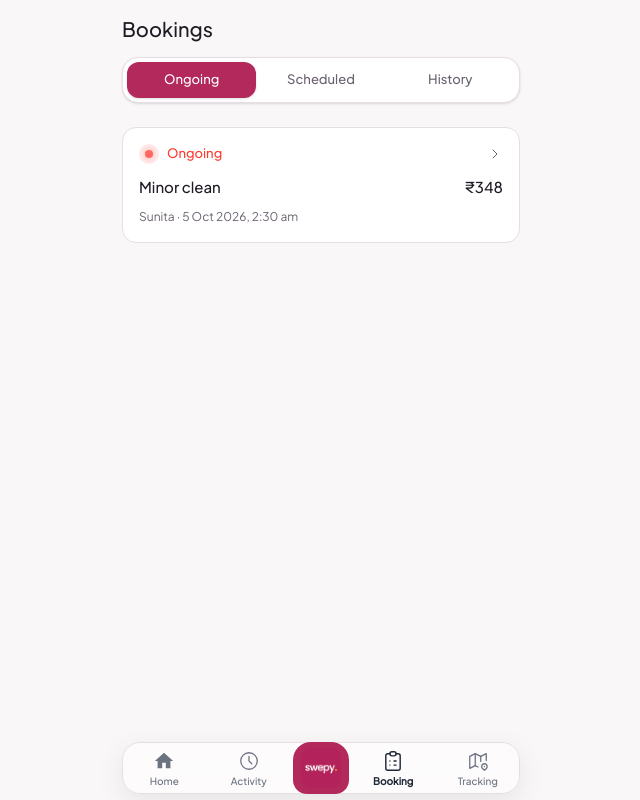
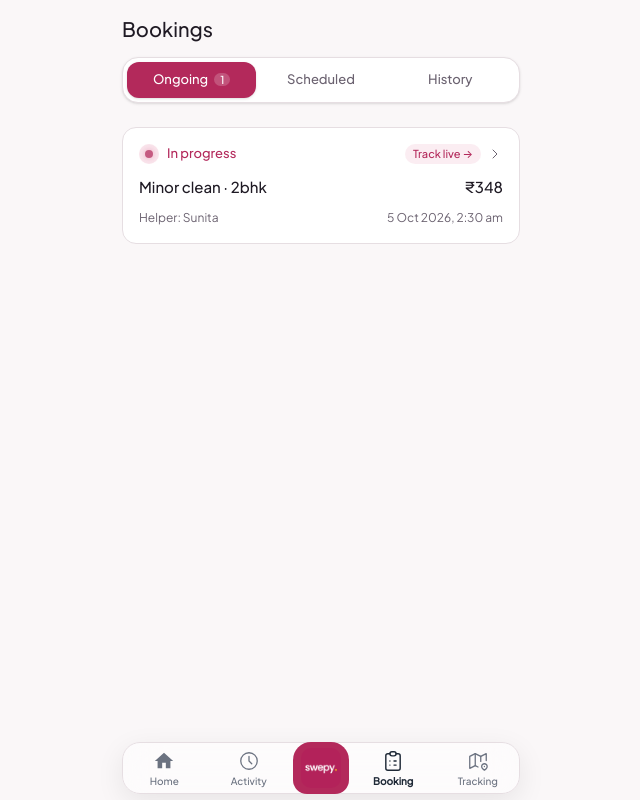
Before and after one commit to aravvc212121-star/swepy, a Next.js app: page /orders in a window 1280 px wide. Shown: the whole page, without its empty margins (319-959 px from the left). Built offline with nearby package versions, Linux system fonts and the light colour scheme; no server answers.

Commit message:
fix(orders): strict OTP validation, order completion flow, and real store bookings in ongoing/scheduled/history tabs

```diff
--- a/src/app/checkout/page.tsx
+++ b/src/app/checkout/page.tsx
@@ -18,6 +18,8 @@ import { useI18n } from "@/lib/i18n";
 import { usePaymentStore, getMethodLabel } from "@/lib/payment-store";
 import PaymentSheet from "@/components/payment-sheet";
 import { getOrderDraft, saveOrderDraft, type OrderDraft } from "@/lib/order-draft";
+import { useSwepy } from "@/lib/swepy/provider";
+import { generateOtp } from "@/lib/swepy";
 
 const ALL_SLOTS = ["7:00 am", "8:00 am", "9:00 am", "10:00 am", "11:00 am", "12:00 pm", "2:00 pm", "3:00 pm", "4:00 pm", "5:00 pm", "6:00 pm", "7:00 pm"];
 const DAY_LABELS = ["Sun", "Mon", "Tue", "Wed", "Thu", "Fri", "Sat"];
@@ -25,6 +27,7 @@ const MONTH_LABELS = ["Jan", "Feb", "Mar", "Apr", "May", "Jun", "Jul", "Aug", "S
 
 export default function CheckoutPage() {
   const router = useRouter();
+  const { store } = useSwepy();
   const { t } = useI18n();
   const [draft, setDraft] = useState<OrderDraft>(() => getOrderDraft());
   const [mode, setMode] = useState<"instant" | "schedule">("instant");
@@ -86,6 +89,38 @@ export default function CheckoutPage() {
       return;
     }
     saveOrderDraft({ notes });
+
+    if (mode === "schedule") {
+      const scheduledDate = dates[selectedDateIdx];
+      const slotStr = selectedSlot || "10:00 am";
+      const scheduledStr = `${scheduledDate.toLocaleDateString("en-US", { month: "short", day: "numeric" })} at ${slotStr}`;
+
+      store?.createBooking({
+        id: "bk_sch_" + Date.now(),
+        user_id: "customer",
+        user_name: "Customer",
+        service_name: draft.serviceName || "Minor clean",
+        home_size: formatHomeSize(draft.homeSize),
+        address_short: demoAddress.label,
+        address_full: demoAddress.full_address,
+        lat: 28.6139,
+        lng: 77.2090,
+        price: total,
+        otp: generateOtp(),
+        status: "accepted",
+        scheduled_for: scheduledStr,
+        helper_id: null,
+        helper_name: null,
+        helper_lat: null,
+        helper_lng: null,
+        radius_step: 0,
+        rating: null,
+        created_at: new Date().toISOString(),
+      });
+      router.push("/orders?tab=scheduled");
+      return;
+    }
+
     router.push("/searching");
   };
 
--- a/src/app/orders/page.tsx
+++ b/src/app/orders/page.tsx
@@ -1,45 +1,182 @@
 "use client";
 
-import { useState, useMemo } from "react";
+import { useState, useMemo, useEffect, Suspense } from "react";
+import { useSearchParams } from "next/navigation";
 import AppShell from "@/components/app-shell";
 import BottomNav from "@/components/bottom-nav";
 import { PageTitle, Card, CardStack } from "@/components/ui";
-import { IconCheck, IconChevronRight, IconClock, IconSparkles } from "@/components/icons";
+import { IconCheck, IconChevronRight, IconClock, IconMapPin, IconSparkles } from "@/components/icons";
 import { demoOrders } from "@/lib/mock-data";
 import { formatINR, formatDate } from "@/lib/utils";
 import { useI18n } from "@/lib/i18n";
+import { useSwepy } from "@/lib/swepy/provider";
+import type { Booking as SwepyBooking } from "@/lib/swepy";
 
 type Tab = "ongoing" | "scheduled" | "history";
 
-export default function OrdersPage() {
+interface DisplayOrder {
+  id: string;
+  bookingId: string;
+  serviceName: string;
+  homeSize: string;
+  price: number;
+  status: string;
+  helperName: string | null;
+  scheduledFor?: string | null;
+  createdAt: string;
+  isReal: boolean;
+}
+
+function OrdersContent() {
   const { t } = useI18n();
-  const [activeTab, setActiveTab] = useState<Tab>("ongoing");
+  const searchParams = useSearchParams();
+  const { store, ready } = useSwepy();
+
+  const urlTab = searchParams.get("tab") as Tab | null;
+  const [activeTab, setActiveTab] = useState<Tab>(
+    urlTab === "history" || urlTab === "scheduled" || urlTab === "ongoing"
+      ? urlTab
+      : "ongoing"
+  );
+
+  // Sync tab with URL if param changes
+  useEffect(() => {
+    if (urlTab === "history" || urlTab === "scheduled" || urlTab === "ongoing") {
+      setActiveTab(urlTab);
+    }
+  }, [urlTab]);
+
+  // Read local store bookings
+  const [storeBookings, setStoreBookings] = useState<SwepyBooking[]>([]);
+
+  const loadStoreBookings = () => {
+    if (!store) return;
+    try {
+      const all = store.getAllBookings?.() || store.listBookingsForUser("customer") || [];
+      setStoreBookings(all);
+    } catch {
+      /* ignore */
+    }
+  };
+
+  useEffect(() => {
+    if (ready) {
+      loadStoreBookings();
+    }
+  }, [ready, store]);
+
+  // Keep synced across tabs/storage changes
+  useEffect(() => {
+    const handleStorage = () => loadStoreBookings();
+    window.addEventListener("storage", handleStorage);
+    return () => window.removeEventListener("storage", handleStorage);
+  }, []);
 
   const { ongoing, scheduled, history } = useMemo(() => {
-    const ong = [];
-    const sch = [];
-    const hist = [];
+    const ong: DisplayOrder[] = [];
+    const sch: DisplayOrder[] = [];
+    const hist: DisplayOrder[] = [];
+    const seenBookingIds = new Set<string>();
 
-    for (const order of demoOrders) {
-      const state = order.booking.state;
-      if (state === "completed" || state === "rated" || state === "cancelled") {
-        hist.push(order);
-      } else if (!order.booking.instant && order.booking.scheduled_for) {
-        sch.push(order);
+    // 1. Process real bookings from Swepy store
+    for (const b of storeBookings) {
+      seenBookingIds.add(b.id);
+      const isTerminal =
+        b.status === "completed" ||
+        b.status === "cancelled" ||
+        b.status === "expired" ||
+        (b.status as string) === "rated";
+
+      const orderItem: DisplayOrder = {
+        id: b.id,
+        bookingId: b.id,
+        serviceName: b.service_name,
+        homeSize: b.home_size,
+        price: b.price,
+        status: b.status,
+        helperName: b.helper_name,
+        scheduledFor: b.scheduled_for,
+        createdAt: b.created_at,
+        isReal: true,
+      };
+
+      if (isTerminal) {
+        hist.push(orderItem);
+      } else if (b.scheduled_for) {
+        sch.push(orderItem);
       } else {
-        ong.push(order);
+        ong.push(orderItem);
       }
     }
+
+    // 2. Process demo orders (skip any duplicate booking IDs)
+    for (const d of demoOrders) {
+      if (seenBookingIds.has(d.booking.id)) continue;
+
+      const state = d.booking.state;
+      const isTerminal = state === "completed" || state === "rated" || state === "cancelled";
+
+      const orderItem: DisplayOrder = {
+        id: d.id,
+        bookingId: d.booking.id,
+        serviceName: d.booking.service.name,
+        homeSize: d.booking.home_size || "2 BHK",
+        price: d.booking.price_breakdown.total,
+        status: state,
+        helperName: d.booking.helper?.name || null,
+        scheduledFor: d.booking.scheduled_for,
+        createdAt: d.booking.created_at,
+        isReal: false,
+      };
+
+      if (isTerminal) {
+        hist.push(orderItem);
+      } else if (!d.booking.instant && d.booking.scheduled_for) {
+        sch.push(orderItem);
+      } else {
+        ong.push(orderItem);
+      }
+    }
+
     return { ongoing: ong, scheduled: sch, history: hist };
-  }, []);
+  }, [storeBookings]);
 
   const visibleOrders =
-    activeTab === "ongoing" ? ongoing :
-    activeTab === "scheduled" ? scheduled :
-    history;
+    activeTab === "ongoing"
+      ? ongoing
+      : activeTab === "scheduled"
+      ? scheduled
+      : history;
+
+  const getStatusLabel = (order: DisplayOrder) => {
+    if (order.status === "completed" || order.status === "rated") {
+      return t("orders.completed");
+    }
+    if (order.status === "cancelled") {
+      return t("booking.cancelled");
+    }
+    if (activeTab === "scheduled") {
+      return t("orders.scheduled");
+    }
+    if (order.status === "on_the_way") {
+      return "On the way";
+    }
+    if (order.status === "arrived") {
+      return "Helper arrived";
+    }
+    if (order.status === "in_progress") {
+      return "In progress";
+    }
+    if (order.status === "accepted") {
+      return "Helper assigned";
+    }
+    if (order.status === "searching") {
+      return "Searching helper";
+    }
+    return t("orders.ongoing");
+  };
 
   return (
-    <>
     <AppShell>
       <PageTitle>{t("orders.title")}</PageTitle>
 
@@ -49,13 +186,18 @@ export default function OrdersPage() {
           <button
             key={tab}
             onClick={() => setActiveTab(tab)}
-              className={`flex-1 py-2 text-[13px] font-medium rounded-[12px] transition-all no-select ${
+            className={`flex-1 py-2 text-[13px] font-medium rounded-[12px] transition-all no-select cursor-pointer ${
               activeTab === tab
                 ? "bg-brand-rose text-white shadow-sm"
                 : "text-ink-muted hover:text-ink"
             }`}
           >
             {t(`orders.${tab}`)}
+            {tab === "ongoing" && ongoing.length > 0 && (
+              <span className="ml-1.5 px-1.5 py-0.2 text-[11px] rounded-full bg-white/20">
+                {ongoing.length}
+              </span>
+            )}
           </button>
         ))}
       </div>
@@ -63,11 +205,14 @@ export default function OrdersPage() {
       {/* ── Order List ── */}
       <CardStack>
         {visibleOrders.map((order) => {
-            const isCompleted = order.booking.state === "completed" || order.booking.state === "rated";
+          const isCompleted =
+            order.status === "completed" || order.status === "rated";
+          const isCancelled = order.status === "cancelled";
+
           return (
             <a
               key={order.id}
-                href={`/booking/${order.booking.id}`}
+              href={`/booking/${order.bookingId}`}
               className="no-underline block no-select"
               data-pressable=""
             >
@@ -78,24 +223,37 @@ export default function OrdersPage() {
                     <div className="flex items-center gap-2">
                       {isCompleted ? (
                         <div
-                            className="w-5 h-5 rounded-full flex items-center justify-center"
+                          className="w-5 h-5 rounded-full flex items-center justify-center shrink-0"
                           style={{ backgroundColor: "#E4F3EA" }}
                         >
                           <IconCheck size={12} className="text-sage" strokeWidth={2.5} />
                         </div>
                       ) : activeTab === "scheduled" ? (
                         <div
-                            className="w-5 h-5 rounded-full flex items-center justify-center"
-                            style={{ backgroundColor: "var(--brand-rose)", opacity: 0.1 }}
+                          className="w-5 h-5 rounded-full flex items-center justify-center shrink-0"
+                          style={{ backgroundColor: "rgba(217, 80, 127, 0.12)" }}
                         >
                           <IconClock size={12} className="text-brand-rose" strokeWidth={2.5} />
                         </div>
+                      ) : isCancelled ? (
+                        <div
+                          className="w-5 h-5 rounded-full flex items-center justify-center shrink-0"
+                          style={{ backgroundColor: "#FEF2F2" }}
+                        >
+                          <span className="text-[10px] text-red-600 font-bold">✕</span>
+                        </div>
                       ) : (
                         <div
-                            className="w-5 h-5 rounded-full flex items-center justify-center"
-                            style={{ backgroundColor: "rgba(255, 59, 48, 0.1)" }}
+                          className="w-5 h-5 rounded-full flex items-center justify-center shrink-0"
+                          style={{ backgroundColor: "rgba(217, 80, 127, 0.15)" }}
                         >
-                            <div className="w-2 h-2 rounded-full animate-pulse" style={{ backgroundColor: "#FF3B30", boxShadow: "0 0 6px rgba(255, 59, 48, 0.6)" }} />
+                          <div
+                            className="w-2 h-2 rounded-full animate-pulse"
+                            style={{
+                              backgroundColor: "var(--brand-rose)",
+                              boxShadow: "0 0 6px rgba(217, 80, 127, 0.6)",
+                            }}
+                          />
                         </div>
                       )}
                       <span
@@ -103,38 +261,54 @@ export default function OrdersPage() {
                         style={{
                           color: isCompleted
                             ? "#1E6B42"
+                            : isCancelled
+                            ? "#B3261E"
                             : activeTab === "scheduled"
                             ? "var(--brand-rose)"
-                              : "#FF3B30",
+                            : "var(--brand-rose)",
                         }}
                       >
-                          {isCompleted
-                            ? t(order.booking.state === "completed" ? "orders.completed" : "orders.rated")
-                            : activeTab === "scheduled"
-                            ? t("orders.scheduled")
-                            : t("orders.ongoing")}
+                        {getStatusLabel(order)}
                       </span>
                     </div>
+
+                    <div className="flex items-center gap-1.5">
+                      {activeTab === "ongoing" && (
+                        <span
+                          className="px-2 py-0.5 rounded-full text-[11px] font-medium"
+                          style={{
+                            backgroundColor: "rgba(217, 80, 127, 0.1)",
+                            color: "var(--brand-rose)",
+                          }}
+                        >
+                          Track live →
+                        </span>
+                      )}
                       <IconChevronRight size={16} className="text-ink-muted" />
+                    </div>
                   </div>
 
                   {/* Row 2: service name + price */}
                   <div className="flex items-center justify-between mt-1">
                     <span className="text-[15px] font-medium text-ink">
-                        {order.booking.service.name}
+                      {order.serviceName} · {order.homeSize}
                     </span>
                     <span className="text-[15px] font-medium text-ink">
-                        {formatINR(order.booking.price_breakdown.total)}
+                      {formatINR(order.price)}
                     </span>
                   </div>
 
                   {/* Row 3: helper · date */}
-                    <span className="text-[12px] text-ink-muted mt-0.5">
-                      {order.booking.helper?.name || "Assigning..."} ·{" "}
-                      {activeTab === "scheduled" && order.booking.scheduled_for
-                        ? formatDate(order.booking.scheduled_for)
-                        : formatDate(order.booking.created_at)}
+                  <div className="flex items-center justify-between text-[12px] text-ink-muted mt-0.5">
+                    <span>
+                      {order.helperName ? `Helper: ${order.helperName}` : "Assigning helper..."}
                     </span>
+                    <span>
+                      {activeTab === "scheduled" && order.scheduledFor
+                        ? formatDate(order.scheduledFor)
+                        : formatDate(order.createdAt)}
+                    </span>
+                  </div>
                 </div>
               </Card>
             </a>
@@ -147,7 +321,7 @@ export default function OrdersPage() {
           <p className="text-[15px] text-ink-muted">{t("orders.noBookings")}</p>
           <a
             href="/"
-              className="text-[13px] font-medium mt-2 inline-flex items-center justify-center min-h-[44px] px-4 rounded-[12px] no-underline no-select bg-surface"
+            className="text-[13px] font-medium mt-2 inline-flex items-center justify-center min-h-[44px] px-4 rounded-[12px] no-underline no-select bg-surface shadow-xs"
             data-pressable=""
             style={{ color: "var(--brand-rose)" }}
           >
@@ -156,7 +330,23 @@ export default function OrdersPage() {
         </div>
       )}
     </AppShell>
+  );
+}
 
+export default function OrdersPage() {
+  return (
+    <>
+      <Suspense
+        fallback={
+          <AppShell>
+            <div className="flex items-center justify-center py-20">
+              <div className="w-7 h-7 rounded-full border-2 border-brand-rose border-t-transparent animate-spin" />
+            </div>
+          </AppShell>
+        }
+      >
+        <OrdersContent />
+      </Suspense>
       <BottomNav />
     </>
   );
--- a/src/app/searching/page.tsx
+++ b/src/app/searching/page.tsx
@@ -253,6 +253,7 @@ export default function SearchingPage() {
       ts: Date.now(),
       sender: session.user_id,
       radius_m: CONFIG.RADIUS_STEPS_M[0],
+      otp: newBooking.otp,
     });
 
     // Start countdown timer with radius expansion
@@ -288,6 +289,7 @@ export default function SearchingPage() {
             ts: Date.now(),
             sender: session.user_id,
             radius_m: CONFIG.RADIUS_STEPS_M[currentStep],
+            otp: newBooking.otp,
           });
 
           transport.send({
--- a/src/lib/swepy/status.ts
+++ b/src/lib/swepy/status.ts
@@ -15,7 +15,7 @@ const TRANSITIONS: Record<BookingStatus, readonly BookingStatus[]> = {
   searching:   ["accepted", "cancelled", "expired"],
   accepted:    ["on_the_way", "cancelled", "searching"],  // searching = helper released
   on_the_way:  ["arrived", "cancelled"],
-  arrived:     ["in_progress"],
+  arrived:     ["in_progress", "completed"],
   in_progress: ["completed"],
   completed:   [],
   cancelled:   [],
--- a/src/lib/swepy/store-api.ts
+++ b/src/lib/swepy/store-api.ts
@@ -36,6 +36,10 @@ export function createApiStore(): SwepyStore {
       return [];
     },
 
+    getAllBookings() {
+      return [];
+    },
+
     listBookingsForHelper(helperId) {
       return [];
     },
--- a/src/lib/swepy/store-browser.ts
+++ b/src/lib/swepy/store-browser.ts
@@ -50,7 +50,13 @@ export function createBrowserStore(): SwepyStore {
     },
 
     listBookingsForUser(userId) {
-      return readList<Booking>(BOOKINGS_KEY).filter(b => b.user_id === userId);
+      const all = readList<Booking>(BOOKINGS_KEY);
+      if (!userId || userId === "all" || userId === "customer") return all;
+      return all.filter(b => b.user_id === userId || !b.user_id || b.user_id === "customer" || b.user_id === "customer_demo");
+    },
+
+    getAllBookings() {
+      return readList<Booking>(BOOKINGS_KEY);
     },
 
     listBookingsForHelper(helperId) {
--- a/src/lib/swepy/store.ts
+++ b/src/lib/swepy/store.ts
@@ -21,6 +21,9 @@ export interface SwepyStore {
   /** DB-READY: SELECT * FROM bookings WHERE user_id = $1 ORDER BY created_at DESC */
   listBookingsForUser(userId: string): Booking[];
 
+  /** DB-READY: SELECT * FROM bookings ORDER BY created_at DESC */
+  getAllBookings?(): Booking[];
+
   /** DB-READY: SELECT * FROM bookings WHERE helper_id = $1 ORDER BY created_at DESC */
   listBookingsForHelper(helperId: string): Booking[];
 
--- a/src/lib/swepy/types.ts
+++ b/src/lib/swepy/types.ts
@@ -49,6 +49,7 @@ export interface Booking {
   updated_at: string;
   notes?: string;
   addons?: string[];
+  scheduled_for?: string | null;
 }
 
 /* ── Earning record ── */
@@ -70,7 +71,7 @@ export type RealtimeEvent =
   | { type: "helper_online";    helper_id: string; name: string; lat: number; lng: number; ts: number; sender: string }
   | { type: "helper_location";  helper_id: string; name?: string; lat: number; lng: number; heading_deg?: number | null; speed_mps?: number | null; ts: number; sender: string }
   | { type: "helper_offline";   helper_id: string; ts: number; sender: string }
-  | { type: "booking_new";      booking_id: string; service_name: string; home_size: string; price: number; distance_km: number; area_label: string; user_lat: number; user_lng: number; ts: number; sender: string; radius_m: number; notes?: string; addons?: string[] }
+  | { type: "booking_new";      booking_id: string; service_name: string; home_size: string; price: number; distance_km: number; area_label: string; user_lat: number; user_lng: number; ts: number; sender: string; radius_m: number; notes?: string; addons?: string[]; otp?: string }
   | { type: "booking_expand";   booking_id: string; radius_m: number; ts: number; sender: string }
   | { type: "booking_accept";   booking_id: string; helper_id: string; helper_name: string; lat: number; lng: number; otp?: string; ts: number; sender: string }
   | { type: "booking_assigned"; booking_id: string; helper_id: string; helper_name: string; ts: number; sender: string; otp?: string; address_full?: string; service_name?: string; home_size?: string; price?: number; lat?: number; lng?: number; notes?: string; addons?: string[] }
```
Also changed, not shown: src/app/booking/[id]/page.tsx (+49 -7 lines), src/app/helper/orders/page.tsx (+22 -17 lines). Lines whose indentation alone changed are shown as unchanged.
